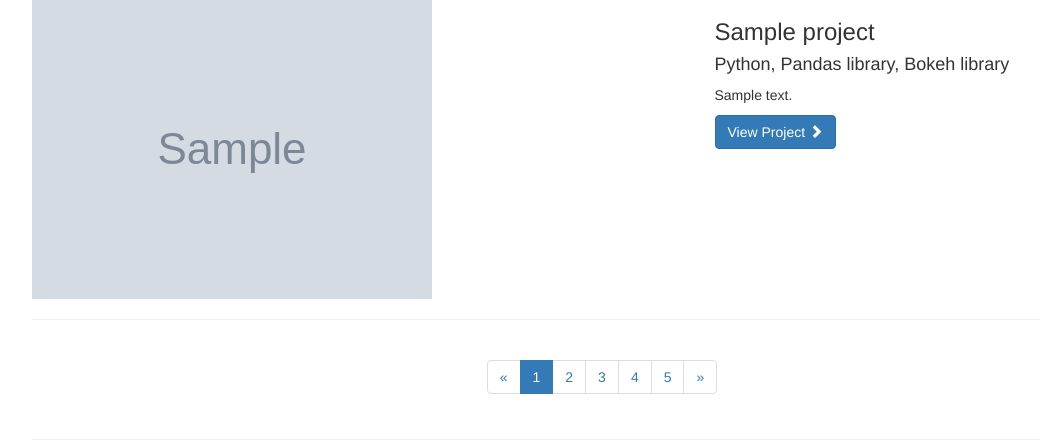
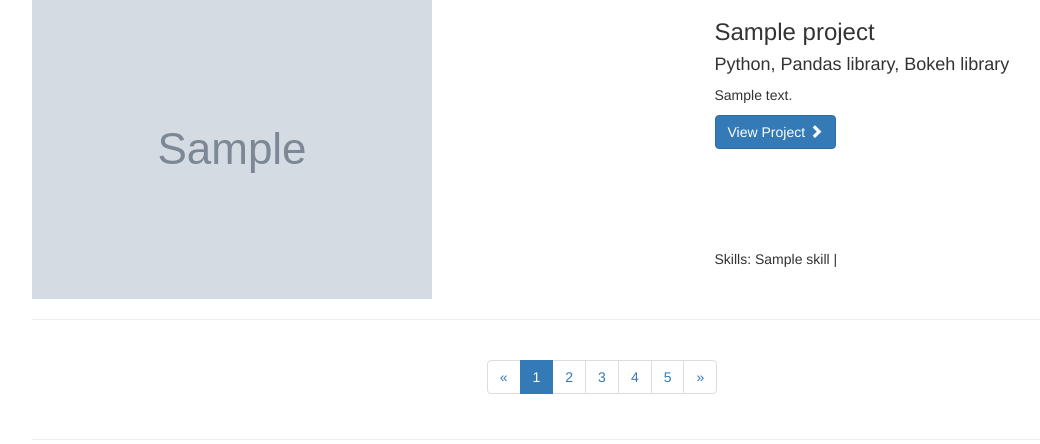
Before and after one commit to rowanv/rowanv_web, a Django app: page /portfolio/ in a window 1280 px wide. Shown: the part 181-625 px from the top of the page, without its empty margins (38-1078 px from the left). Run offline with Django 3.2, Linux system fonts and the light colour scheme; tables that the repository leaves empty hold one stand-in row (values such as "Sample post"); grey boxes marked "Sample" are stand-in pictures; some libraries are stand-ins or nearby versions.

Commit message:
Added the dynamic visualization of the portfolio tags. Not showing up with the visual jquery elements, will probably have to change how that gets rendered

```diff
--- a/portfolio/models.py
+++ b/portfolio/models.py
@@ -1,5 +1,15 @@
 from django.db import models
 from django.utils import timezone
+
+
+
+
+class Skill(models.Model):
+	name = models.CharField(max_length=100)
+
+	def __str__(self):
+		return self.name
+
 
 class Project(models.Model):
 	title = models.CharField(max_length=100)
@@ -9,6 +19,7 @@ class Project(models.Model):
 	link = models.CharField(max_length = 200)
 	thumbnail = models.ImageField(default='http://placehold.it/700x300')
 	tag_name = models.CharField(max_length=100)
+	skills_list = models.ManyToManyField(Skill)
 
 	def __str__(self):
 		return self.title
--- a/portfolio/templates/base_portfolio.html
+++ b/portfolio/templates/base_portfolio.html
@@ -77,6 +77,8 @@
     <script src="/static/js/bootstrap.js"></script>
 
     <!-- Custom JavaScript -->
+
+
     {% if projects_list %}
             {% for proj in projects_list %}
             <script src='/static/js/bootstrap-tags.min.js'></script>
@@ -86,13 +88,14 @@
                     // Tags.bootstrapVersion = "2";
                     $('#{{ proj.tag_name }}_tag').tags({
                         readOnly: true,
-                        tagData:['R', 'Python'],
+                        tagData: $('#{{ proj.tag_name }}_tag').text(),
                     });
                 });
             </script>
             {% endfor %}
     {% endif %}
 
+
 </body>
 
 </html>
--- a/portfolio/templates/portfolio.html
+++ b/portfolio/templates/portfolio.html
@@ -33,7 +33,12 @@
                 <p>{{ proj.description }}</p>
                 <a class="btn btn-primary" href="{{ proj.link }}">View Project <span class="glyphicon glyphicon-chevron-right"></span></a>
                 <br><br><br><br><br><br>
-                <div id="{{ proj.tag_name }}_tag" class="tag-list"></div>
+                <div id="{{ proj.tag_name }}_tag" class="tag-list">
+                Skills:
+                {% for skill in proj.skills_list.all %}
+                {{ skill.name }} |
+                {% endfor %}</div>
+
 
 
 
--- a/portfolio/views.py
+++ b/portfolio/views.py
@@ -2,12 +2,13 @@ from django.shortcuts import render, render_to_response
 from django.http import HttpResponse
 import os
 
-from portfolio.models import Project
+from portfolio.models import Project, Skill
 
 
 
 def portfolio(request):
-	return render(request, 'portfolio.html', {'projects_list': Project.objects.all()})
+	return render(request, 'portfolio.html', {'projects_list': Project.objects.all(),
+		'all_skills_list': [o.name for o in Skill.objects.all()]})
 
 def windchill(request):
 	with open('portfolio/templates/visualizations/windchill_table.html') as myfile:
```
Also changed, not shown: portfolio/migrations/0001_initial.py (deleted), portfolio/migrations/0002_project_link.py (deleted), portfolio/migrations/0003_auto_20150909_1448.py (deleted), portfolio/migrations/0004_auto_20150909_1550.py (deleted), portfolio/migrations/0005_project_tag_name.py (deleted), portfolio/migrations/__init__.py (deleted).
